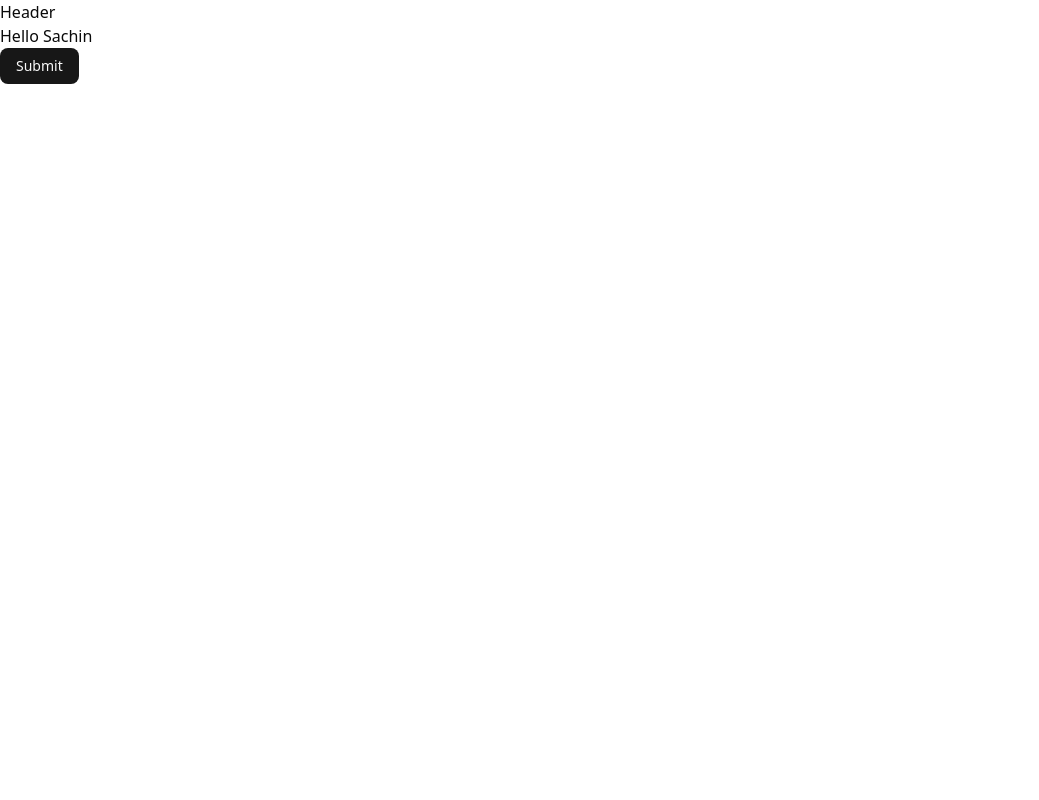
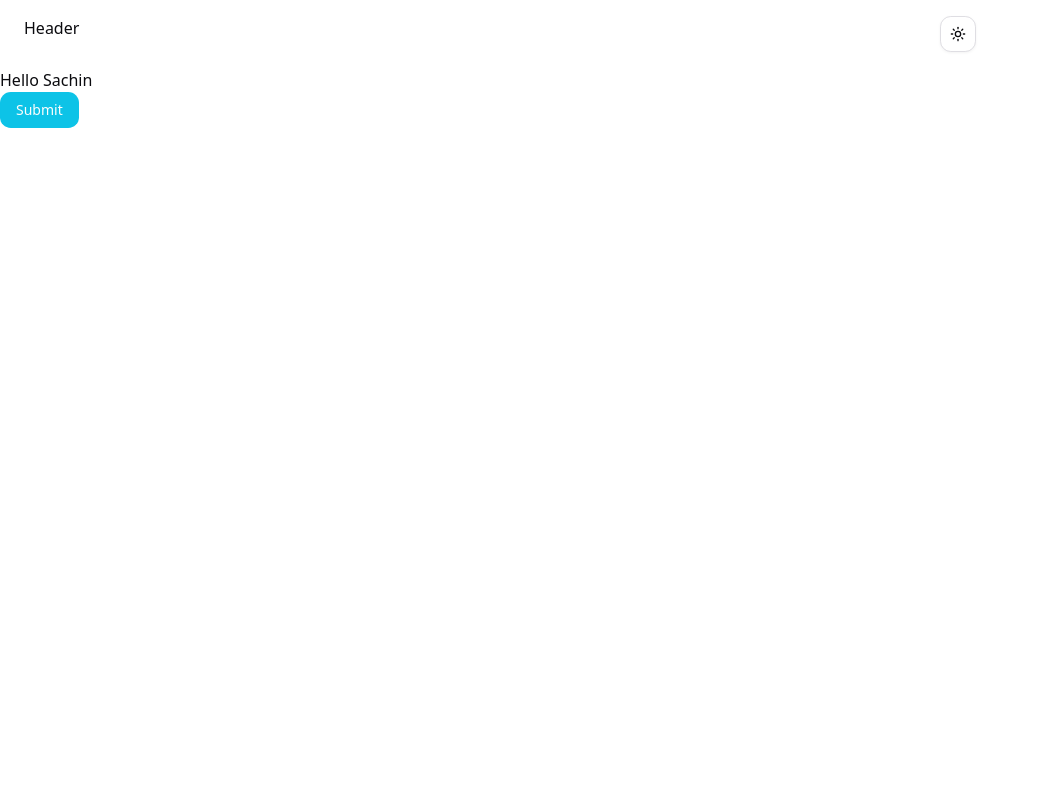
Before and after one commit to sachingautam007/career-builder, a Next.js app: page / in a window 1280 px wide. Shown: the top 800 px of the page, without its empty margins (0-1039 px from the left). Built offline with nearby package versions, Linux system fonts and the light colour scheme.

Commit message:
changing layout

```diff
--- a/app/globals.css
+++ b/app/globals.css
@@ -3,114 +3,137 @@
 
 @custom-variant dark (&:is(.dark *));
 
+:root {
+  --background: hsl(54 2% 100%);
+  --foreground: hsl(230 15% 5%);
+  --card: hsl(54 2% 100%);
+  --card-foreground: hsl(230 15% 5%);
+  --popover: hsl(54 2% 100%);
+  --popover-foreground: hsl(230 15% 5%);
+  --primary: hsl(190, 89%, 48%);
+  --primary-foreground: hsl(58 5% 99%);
+  --secondary: hsl(307 53% 88%);
+  --secondary-foreground: hsl(307 77% 13%);
+  --muted: hsl(307 53% 88%);
+  --muted-foreground: hsl(226 5% 49%);
+  --accent: hsl(279 68% 90%);
+  --accent-foreground: hsl(279 80% 8%);
+  --destructive: hsl(15 87% 63%);
+  --destructive-foreground: hsl(55 8% 98%);
+  --border: hsl(248 7% 88%);
+  --input: hsl(237 13% 86%);
+  --ring: hsl(197 63% 29%);
+  --radius: 0.8rem;
+  --font-sans: "Poppins", ui-sans-serif, system-ui, sans-serif;
+  --letter-spacing: 0em;
+  --shadow-blur: 13px;
+  --shadow-opacity: 0.11;
+  --font-serif: ui-serif, Georgia, Cambria, "Times New Roman", Times, serif;
+  --font-mono: ui-monospace, SFMono-Regular, Menlo, Monaco, Consolas, "Liberation Mono", "Courier New", monospace;
+  --chart-1: oklch(0.8100 0.1000 252);
+  --chart-2: oklch(0.6200 0.1900 260);
+  --chart-3: oklch(0.5500 0.2200 263);
+  --chart-4: oklch(0.4900 0.2200 264);
+  --chart-5: oklch(0.4200 0.1800 266);
+  --shadow-2xs: 0 1px 3px 0px hsl(0 0% 0% / 0.05);
+  --shadow-xs: 0 1px 3px 0px hsl(0 0% 0% / 0.05);
+  --shadow-sm: 0 1px 3px 0px hsl(0 0% 0% / 0.10), 0 1px 2px -1px hsl(0 0% 0% / 0.10);
+  --shadow: 0 1px 3px 0px hsl(0 0% 0% / 0.10), 0 1px 2px -1px hsl(0 0% 0% / 0.10);
+  --shadow-md: 0 1px 3px 0px hsl(0 0% 0% / 0.10), 0 2px 4px -1px hsl(0 0% 0% / 0.10);
+  --shadow-lg: 0 1px 3px 0px hsl(0 0% 0% / 0.10), 0 4px 6px -1px hsl(0 0% 0% / 0.10);
+  --shadow-xl: 0 1px 3px 0px hsl(0 0% 0% / 0.10), 0 8px 10px -1px hsl(0 0% 0% / 0.10);
+  --shadow-2xl: 0 1px 3px 0px hsl(0 0% 0% / 0.25);
+  --tracking-normal: 0em;
+  --spacing: 0.25rem;
+}
+
+.dark {
+  --background: hsl(223 11% 3%);
+  --foreground: hsl(20 4% 96%);
+  --card: hsl(223 11% 3%);
+  --card-foreground: hsl(20 4% 96%);
+  --popover: hsl(223 11% 3%);
+  --popover-foreground: hsl(20 4% 96%);
+  --primary: hsl(197 66% 77%);
+  --primary-foreground: hsl(249 14% 12%);
+  --secondary: hsl(307 28% 12%);
+  --secondary-foreground: hsl(20 4% 96%);
+  --muted: hsl(307 28% 12%);
+  --muted-foreground: hsl(217 4% 62%);
+  --accent: hsl(279 70% 20%);
+  --accent-foreground: hsl(20 4% 96%);
+  --destructive: hsl(2 75% 27%);
+  --destructive-foreground: hsl(20 4% 96%);
+  --border: hsl(228 8% 20%);
+  --input: hsl(207 3% 15%);
+  --ring: hsl(223 60% 85%);
+  --radius: 0.8rem;
+  --font-sans: "Poppins", ui-sans-serif, system-ui, sans-serif;
+  --letter-spacing: 0em;
+  --shadow-blur: 13px;
+  --shadow-opacity: 0.11;
+  --font-serif: ui-serif, Georgia, Cambria, "Times New Roman", Times, serif;
+  --font-mono: ui-monospace, SFMono-Regular, Menlo, Monaco, Consolas, "Liberation Mono", "Courier New", monospace;
+  --chart-1: oklch(0.8100 0.1000 252);
+  --chart-2: oklch(0.6200 0.1900 260);
+  --chart-3: oklch(0.5500 0.2200 263);
+  --chart-4: oklch(0.4900 0.2200 264);
+  --chart-5: oklch(0.4200 0.1800 266);
+  --shadow-2xs: 0 1px 3px 0px hsl(0 0% 0% / 0.05);
+  --shadow-xs: 0 1px 3px 0px hsl(0 0% 0% / 0.05);
+  --shadow-sm: 0 1px 3px 0px hsl(0 0% 0% / 0.10), 0 1px 2px -1px hsl(0 0% 0% / 0.10);
+  --shadow: 0 1px 3px 0px hsl(0 0% 0% / 0.10), 0 1px 2px -1px hsl(0 0% 0% / 0.10);
+  --shadow-md: 0 1px 3px 0px hsl(0 0% 0% / 0.10), 0 2px 4px -1px hsl(0 0% 0% / 0.10);
+  --shadow-lg: 0 1px 3px 0px hsl(0 0% 0% / 0.10), 0 4px 6px -1px hsl(0 0% 0% / 0.10);
+  --shadow-xl: 0 1px 3px 0px hsl(0 0% 0% / 0.10), 0 8px 10px -1px hsl(0 0% 0% / 0.10);
+  --shadow-2xl: 0 1px 3px 0px hsl(0 0% 0% / 0.25);
+}
+
 @theme inline {
   --color-background: var(--background);
   --color-foreground: var(--foreground);
-  --font-sans: var(--font-geist-sans);
-  --font-mono: var(--font-geist-mono);
-  --color-sidebar-ring: var(--sidebar-ring);
-  --color-sidebar-border: var(--sidebar-border);
-  --color-sidebar-accent-foreground: var(--sidebar-accent-foreground);
-  --color-sidebar-accent: var(--sidebar-accent);
-  --color-sidebar-primary-foreground: var(--sidebar-primary-foreground);
-  --color-sidebar-primary: var(--sidebar-primary);
-  --color-sidebar-foreground: var(--sidebar-foreground);
-  --color-sidebar: var(--sidebar);
+  --color-card: var(--card);
+  --color-card-foreground: var(--card-foreground);
+  --color-popover: var(--popover);
+  --color-popover-foreground: var(--popover-foreground);
+  --color-primary: var(--primary);
+  --color-primary-foreground: var(--primary-foreground);
+  --color-secondary: var(--secondary);
+  --color-secondary-foreground: var(--secondary-foreground);
+  --color-muted: var(--muted);
+  --color-muted-foreground: var(--muted-foreground);
+  --color-accent: var(--accent);
+  --color-accent-foreground: var(--accent-foreground);
+  --color-destructive: var(--destructive);
+  --color-destructive-foreground: var(--destructive-foreground);
+  --color-border: var(--border);
+  --color-input: var(--input);
+  --color-ring: var(--ring);
+  --color-chart-1: var(--chart-1);
+  --color-chart-2: var(--chart-2);
+  --color-chart-3: var(--chart-3);
+  --color-chart-4: var(--chart-4);
   --color-chart-5: var(--chart-5);
-  --color-chart-4: var(--chart-4);
-  --color-chart-3: var(--chart-3);
-  --color-chart-2: var(--chart-2);
-  --color-chart-1: var(--chart-1);
-  --color-ring: var(--ring);
-  --color-input: var(--input);
-  --color-border: var(--border);
-  --color-destructive: var(--destructive);
-  --color-accent-foreground: var(--accent-foreground);
-  --color-accent: var(--accent);
-  --color-muted-foreground: var(--muted-foreground);
-  --color-muted: var(--muted);
-  --color-secondary-foreground: var(--secondary-foreground);
-  --color-secondary: var(--secondary);
-  --color-primary-foreground: var(--primary-foreground);
-  --color-primary: var(--primary);
-  --color-popover-foreground: var(--popover-foreground);
-  --color-popover: var(--popover);
-  --color-card-foreground: var(--card-foreground);
-  --color-card: var(--card);
+
+  --font-sans: var(--font-sans);
+  --font-mono: var(--font-mono);
+  --font-serif: var(--font-serif);
+
   --radius-sm: calc(var(--radius) - 4px);
   --radius-md: calc(var(--radius) - 2px);
   --radius-lg: var(--radius);
   --radius-xl: calc(var(--radius) + 4px);
+
+  --shadow-2xs: var(--shadow-2xs);
+  --shadow-xs: var(--shadow-xs);
+  --shadow-sm: var(--shadow-sm);
+  --shadow: var(--shadow);
+  --shadow-md: var(--shadow-md);
+  --shadow-lg: var(--shadow-lg);
+  --shadow-xl: var(--shadow-xl);
+  --shadow-2xl: var(--shadow-2xl);
 }
 
-:root {
-  --radius: 0.625rem;
-  --background: oklch(1 0 0);
-  --foreground: oklch(0.145 0 0);
-  --card: oklch(1 0 0);
-  --card-foreground: oklch(0.145 0 0);
-  --popover: oklch(1 0 0);
-  --popover-foreground: oklch(0.145 0 0);
-  --primary: oklch(0.205 0 0);
-  --primary-foreground: oklch(0.985 0 0);
-  --secondary: oklch(0.97 0 0);
-  --secondary-foreground: oklch(0.205 0 0);
-  --muted: oklch(0.97 0 0);
-  --muted-foreground: oklch(0.556 0 0);
-  --accent: oklch(0.97 0 0);
-  --accent-foreground: oklch(0.205 0 0);
-  --destructive: oklch(0.577 0.245 27.325);
-  --border: oklch(0.922 0 0);
-  --input: oklch(0.922 0 0);
-  --ring: oklch(0.708 0 0);
-  --chart-1: oklch(0.646 0.222 41.116);
-  --chart-2: oklch(0.6 0.118 184.704);
-  --chart-3: oklch(0.398 0.07 227.392);
-  --chart-4: oklch(0.828 0.189 84.429);
-  --chart-5: oklch(0.769 0.188 70.08);
-  --sidebar: oklch(0.985 0 0);
-  --sidebar-foreground: oklch(0.145 0 0);
-  --sidebar-primary: oklch(0.205 0 0);
-  --sidebar-primary-foreground: oklch(0.985 0 0);
-  --sidebar-accent: oklch(0.97 0 0);
-  --sidebar-accent-foreground: oklch(0.205 0 0);
-  --sidebar-border: oklch(0.922 0 0);
-  --sidebar-ring: oklch(0.708 0 0);
-}
-
-.dark {
-  --background: oklch(0.145 0 0);
-  --foreground: oklch(0.985 0 0);
-  --card: oklch(0.205 0 0);
-  --card-foreground: oklch(0.985 0 0);
-  --popover: oklch(0.205 0 0);
-  --popover-foreground: oklch(0.985 0 0);
-  --primary: oklch(0.922 0 0);
-  --primary-foreground: oklch(0.205 0 0);
-  --secondary: oklch(0.269 0 0);
-  --secondary-foreground: oklch(0.985 0 0);
-  --muted: oklch(0.269 0 0);
-  --muted-foreground: oklch(0.708 0 0);
-  --accent: oklch(0.269 0 0);
-  --accent-foreground: oklch(0.985 0 0);
-  --destructive: oklch(0.704 0.191 22.216);
-  --border: oklch(1 0 0 / 10%);
-  --input: oklch(1 0 0 / 15%);
-  --ring: oklch(0.556 0 0);
-  --chart-1: oklch(0.488 0.243 264.376);
-  --chart-2: oklch(0.696 0.17 162.48);
-  --chart-3: oklch(0.769 0.188 70.08);
-  --chart-4: oklch(0.627 0.265 303.9);
-  --chart-5: oklch(0.645 0.246 16.439);
-  --sidebar: oklch(0.205 0 0);
-  --sidebar-foreground: oklch(0.985 0 0);
-  --sidebar-primary: oklch(0.488 0.243 264.376);
-  --sidebar-primary-foreground: oklch(0.985 0 0);
-  --sidebar-accent: oklch(0.269 0 0);
-  --sidebar-accent-foreground: oklch(0.985 0 0);
-  --sidebar-border: oklch(1 0 0 / 10%);
-  --sidebar-ring: oklch(0.556 0 0);
-}
 
 @layer base {
   * {
--- a/app/layout.js
+++ b/app/layout.js
@@ -2,6 +2,8 @@ import { Geist, Geist_Mono } from "next/font/google";
 import "./globals.css";
 import { ThemeProvider } from "@/components/theme-provider"
 import Header from "@/components/header";
+import { ModeToggle } from "@/components/mode-toggle"
+
 const geistSans = Geist({
   variable: "--font-geist-sans",
   subsets: ["latin"],
@@ -14,32 +16,44 @@ const geistMono = Geist_Mono({
 
 export const metadata = {
   title: "NextStep career mentor",
-  description: "Generated by NextStep team",
+  description: "Powered by NextStep team",
 };
 
 export default function RootLayout({ children }) {
   return (
+
+
     <html lang="en" suppressHydrationWarning>
       <body
         className={`${geistSans.variable} ${geistMono.variable} antialiased`}
-      >
+        >
        <ThemeProvider
             attribute="class"
             defaultTheme="system"
             enableSystem
             disableTransitionOnChange
-          >
+            >
             {/* header describing the heading */}
+            <header className="flex justify-between px-6 py-4">
+
             <Header />
+         <div className="flex justify-end px-70 py=10">
+              <ModeToggle />
+          </div>
+            </header>
+
+
+
             <main className="min-h-screen">{children}</main>
             {/* footer show capyright */}
             <footer className="bg-muted/48 py-10">
             <div className="container mx-auto px-4 text-center text-gray-400">
-              <p>Made by team NextStep</p>
+              <p>Made by team NextStep.ai</p>
             </div>
             </footer>
           </ThemeProvider>
       </body>
     </html>
+
   );
 }
--- a/components/header.jsx
+++ b/components/header.jsx
@@ -1,4 +1,5 @@
 const Header = () => {
   return <div>Header</div>;
+
 };
 export default Header;
--- /dev/null
+++ b/components/mode-toggle.jsx
@@ -0,0 +1,36 @@
+"use client"
+
+import * as React from "react"
+
+import { Moon, Sun } from "lucide-react"
+
+import { useTheme } from "next-themes"
+
+import { Button } from "@/components/ui/button"
+
+import {
+  DropdownMenu,
+  DropdownMenuTrigger,
+  DropdownMenuContent,
+  DropdownMenuItem,
+} from "@/components/ui/dropdown-menu"
+
+export function ModeToggle() {
+  const { setTheme } = useTheme()
+
+  return (
+    <DropdownMenu>
+      <DropdownMenuTrigger asChild>
+        <Button variant="outline" size="icon">
+          <Sun className="dark:hidden" />
+          <Moon className="hidden dark:inline" />
+        </Button>
+      </DropdownMenuTrigger>
+      <DropdownMenuContent align="end">
+        <DropdownMenuItem onClick={() => setTheme("light")}>Light</DropdownMenuItem>
+        <DropdownMenuItem onClick={() => setTheme("dark")}>Dark</DropdownMenuItem>
+        <DropdownMenuItem onClick={() => setTheme("system")}>System</DropdownMenuItem>
+      </DropdownMenuContent>
+    </DropdownMenu>
+  )
+}
```
